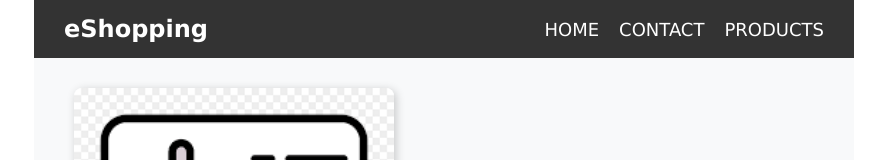
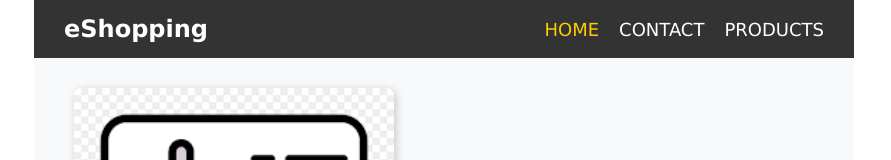
Before and after one commit to abeda-khanam/angularPractice, an Angular app: page /Home in a window 1280 px wide. Shown: the top 160 px of the page, without its empty margins (196-1087 px from the left). Built offline with nearby package versions, Linux system fonts and the light colour scheme.

Commit message:
router basics

```diff
--- a/src/app/nav/nav.component.css
+++ b/src/app/nav/nav.component.css
@@ -35,6 +35,10 @@
   color: #ffcc00; /* Highlight color */
 }
 
+.active {
+  color: #ffcc00 !important;
+}
+
 /* Responsive design */
 @media (max-width: 768px) {
   .navbar {
--- a/src/app/nav/nav.component.html
+++ b/src/app/nav/nav.component.html
@@ -3,10 +3,10 @@
     <h2>{{ sitename }}</h2>
   </div>
   <div class="site-menu">
-    <a href="Home">HOME</a>
+    <a routerLink="Home" routerLinkActive="active" [routerLinkActiveOptions]="{exact: true}">HOME</a>
     <!-- <a href="#">ABOUT</a> -->
-    <a href="Contact">CONTACT</a>
+    <a routerLink="Contact" routerLinkActive="active">CONTACT</a>
     <!-- <a href="#">CART</a> -->
-    <a href="Product">PRODUCTS</a>
+    <a routerLink="Product" routerLinkActive="active">PRODUCTS</a>
   </div>
 </div>
--- a/src/app/nav/nav.component.ts
+++ b/src/app/nav/nav.component.ts
@@ -1,9 +1,10 @@
 import { Component } from '@angular/core';
+import { RouterModule } from '@angular/router';
 
 @Component({
   selector: 'app-nav',
   standalone: true,
-  imports: [],
+  imports: [RouterModule],
   templateUrl: './nav.component.html',
   styleUrl: './nav.component.css',
 })
```
Lines whose indentation alone changed are shown as unchanged.
